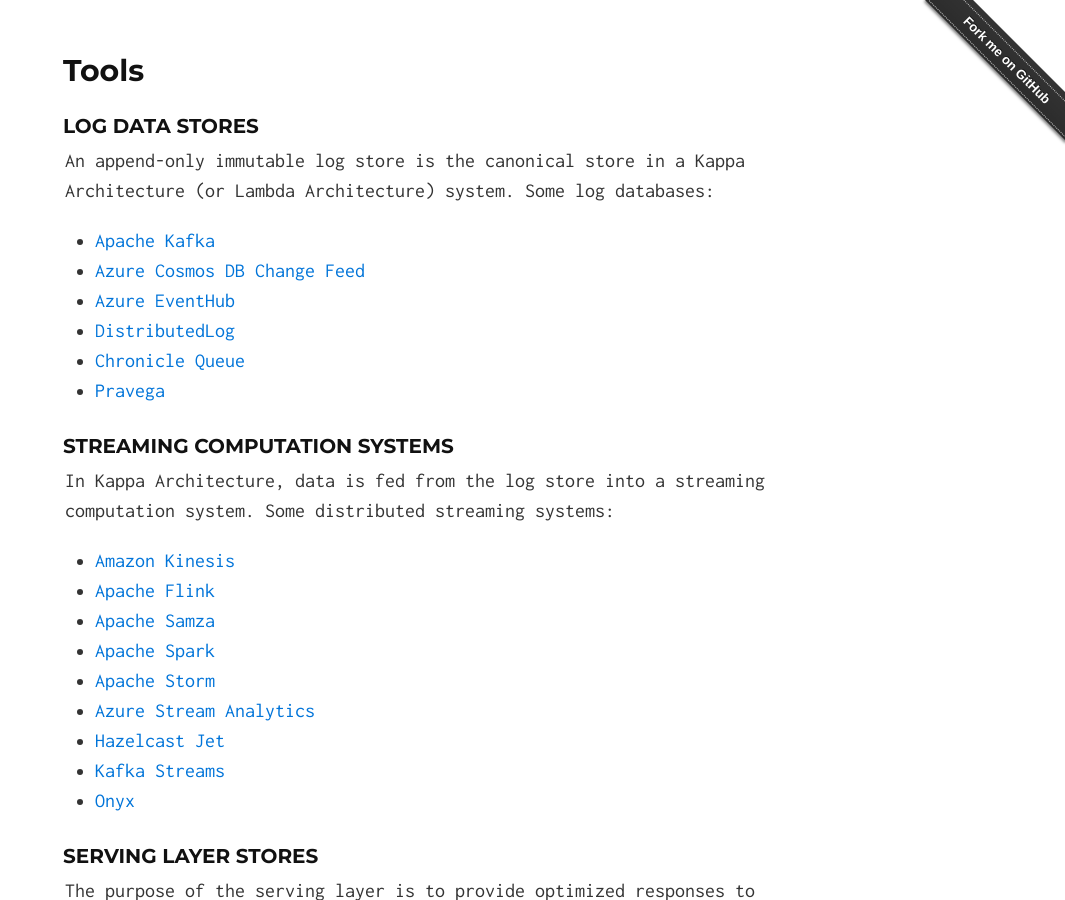
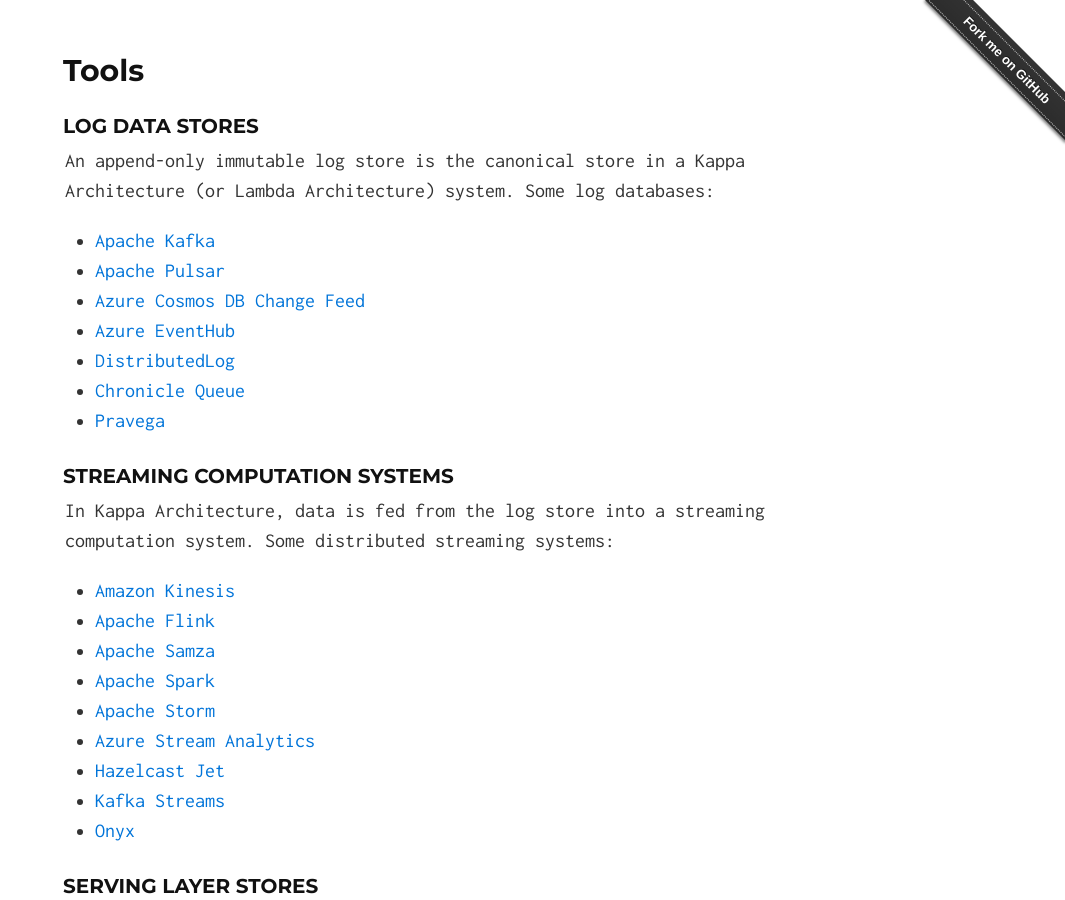
Before and after one commit to milinda/kappa-architecture.com, a Jekyll site: the page built from index.html, in a window 1280 px wide and 900 px high, scrolled down 1938 px. Shown: the whole window, without its empty margins (215-1280 px from the left). Built offline with Jekyll 4.4.1, drawn with Linux system fonts in a browser that asks for light colours.

Commit message:
Add Apache Pulsar

```diff
--- a/_includes/index.md
+++ b/_includes/index.md
@@ -35,6 +35,7 @@ The idea of Kappa Architecture was first described in an [article](http://radar.
 An append-only immutable log store is the canonical store in a Kappa Architecture (or Lambda Architecture) system. Some log databases:
 
 * [Apache Kafka](http://kafka.apache.org/)
+* [Apache Pulsar](https://pulsar.apache.org/)
 * [Azure Cosmos DB Change Feed](https://docs.microsoft.com/en-us/azure/cosmos-db/change-feed)
 * [Azure EventHub](https://azure.microsoft.com/en-us/services/event-hubs/)
 * [DistributedLog](http://distributedlog.io/)
```
